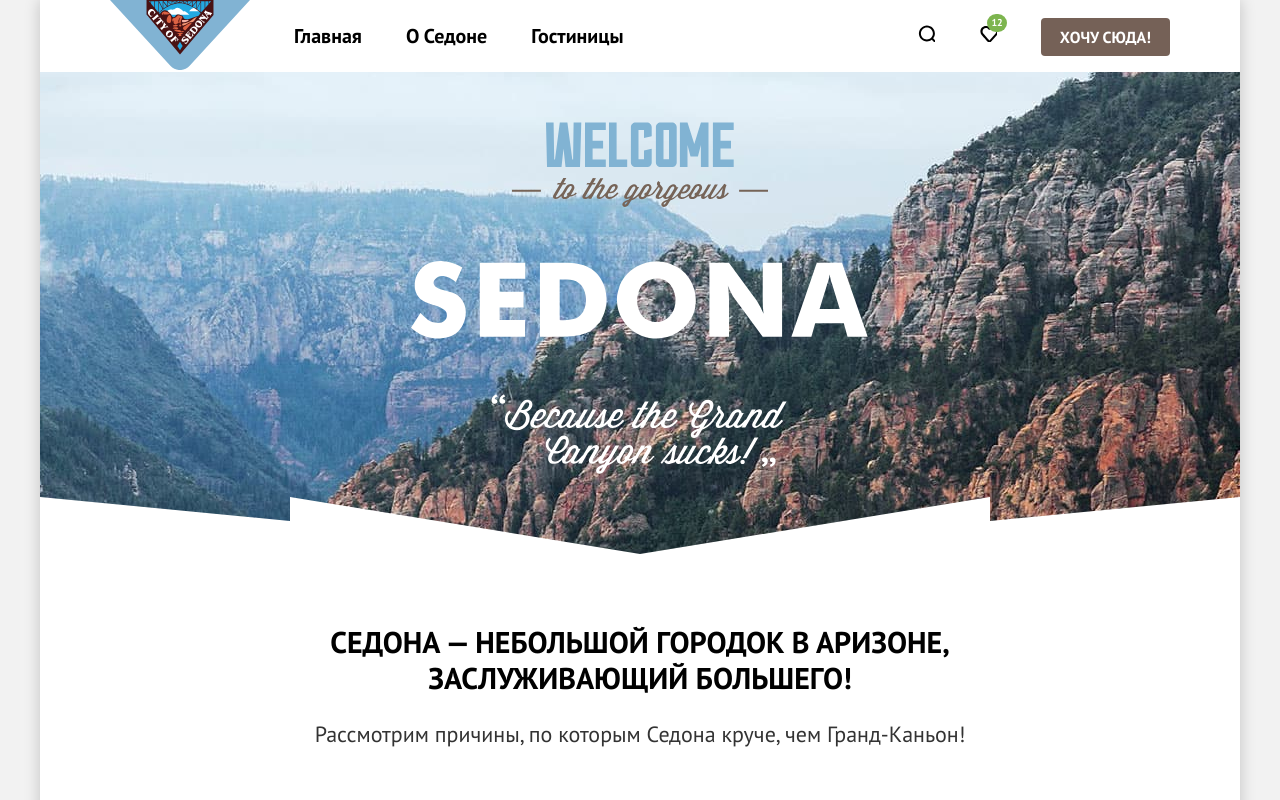
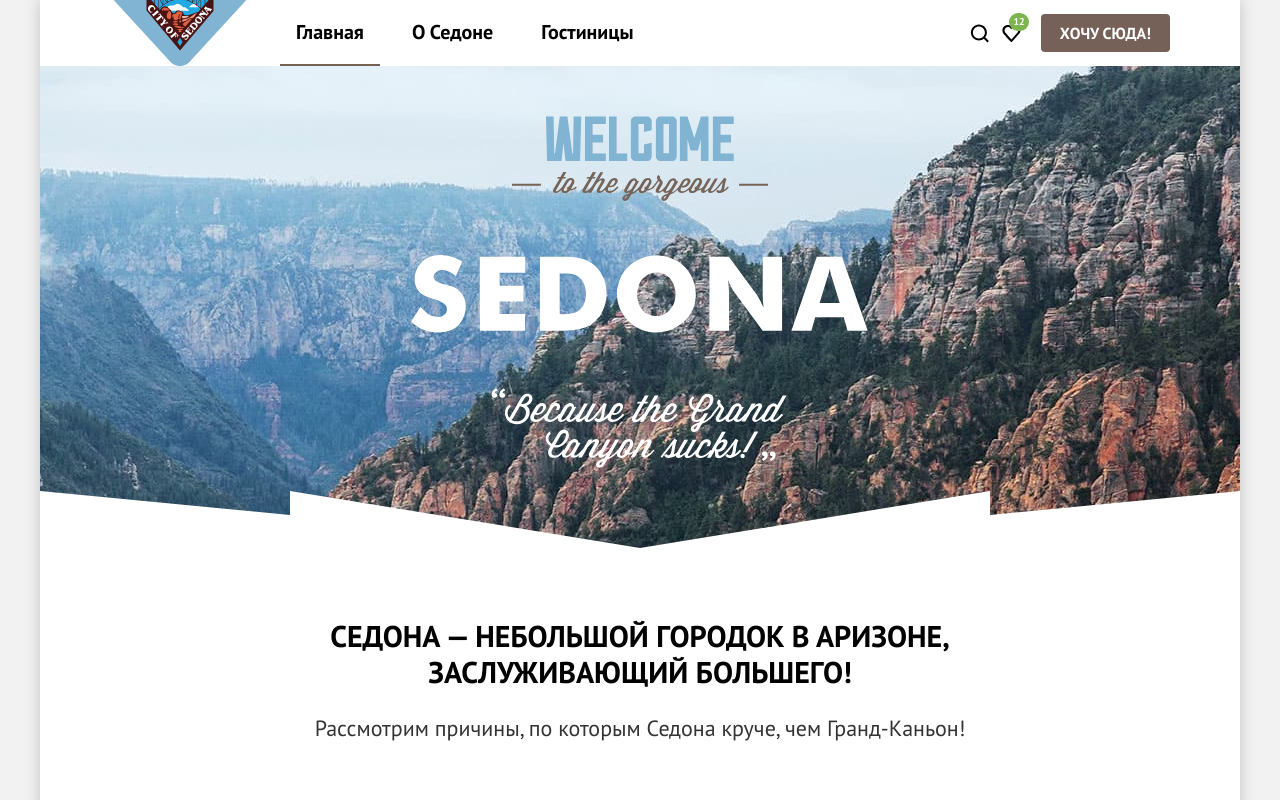
Before and after one commit to htmlacademy-htmlcss/603481-sedona-37, a plain HTML site: page 7/index.html in a window 1280 px wide. Shown: the top 800 px of the page. Drawn offline with Linux system fonts and the light colour scheme.

Commit message:
:heavy_check_mark: Сборка #7

```diff
--- a/7/index.html
+++ b/7/index.html
@@ -18,33 +18,32 @@
       <nav class="navigation">
         <ul class="navigation-list">
           <li class="navigation-list-item">
-            <a class="navigation-item-link navigation-item-active" href="index.html">Главная</a>
+            <a class="navigation-link navigation-link-active" href="index.html">Главная</a>
           </li>
           <li class="navigation-list-item">
-            <a  class="navigation-item-link" href="#">О Седоне</a>
+            <a  class="navigation-link" href="#">О Седоне</a>
           </li>
           <li class="navigation-list-item">
-            <a class="navigation-item-link" href="catalog.html">Гостиницы</a>
+            <a class="navigation-link" href="catalog.html">Гостиницы</a>
           </li>
         </ul>
 
-        <ul class="navigation-list navigation-user">
-          <li class="navigation-list-item">
-            <a class="navigation-item-link navigation-icon-search" href="#">
+        <ul class="navigation-user-list">
+          <li class="navigation-user-item">
+            <a class="navigation-user-link user-link-search" href="#">
               <span class="visually-hidden">Поиск</span>
             </a>
           </li>
-          <li class="navigation-list-item">
-            <a class="navigation-item-link navigation-icon-heart" href="#">
-              <span class="visually-hidden">Отелей в избранном: </span>
-              <span class="user-favorites">12</span>
+          <li class="navigation-user-item">
+            <a class="navigation-user-link user-link-favorites" href="#">
+              <span class="visually-hidden">Отелей в избранном:</span>
+              <span class="favorites-counter">12</span>
             </a>
-          </li>
-          <li class="navigation-list-item">
-            <a class="button button-primary" href="#">Хочу сюда!</a>
           </li>
         </ul>
       </nav>
+
+      <a class="button button-primary" href="#">Хочу сюда!</a>
     </header>
 
   <main class="main-page main-container">
--- a/7/styles/styles.css
+++ b/7/styles/styles.css
@@ -53,16 +53,20 @@ body {
 /* Header */
 .header-page {
   background-color: #ffffff;
+  padding-left: 70px;
+  padding-right: 70px;
   display: flex;
-  padding: 0 70px;
+  align-items: center;
 }
 
+/* Logo */
 .logo-link {
   width: 140px;
   height: 70px;
-  display: inline-block;
+  display: block;
   background-size: cover;
   margin-right: 30px;
+  margin-top: -5px;
 }
 
 .logo-image {
@@ -76,52 +80,92 @@ body {
 /* Navigation */
 .navigation {
   display: flex;
+  flex-wrap: wrap;
   flex-grow: 1;
-  margin-left: 0;
+  margin: 0 20px 0 0;
+  padding: 0;
+
   font-weight: 700;
   font-size: 20px;
   line-height: 24px;
   text-transform: capitalize;
-  position: relative;
 }
 
 .navigation-list {
   max-width: 440px;
   display: flex;
   flex-wrap: wrap;
+  align-items: center;
   margin: 0;
   padding: 0;
-}
-
-.navigation-user {
-  max-width: 370px;
-  margin-left: auto;
 }
 
 .navigation-list-item {
   margin-right: 16px;
   list-style-type: none;
-  position: relative;
-  padding: 24px 14px;
 }
 
 .navigation-list-item:last-child {
   margin-right: 0;
-  padding-right: 0;
-
 }
 
-.navigation-item-link {
+.navigation-link {
   display: block;
+  padding: 20px 16px;
   text-decoration: none;
   color: #000000;
+  border-bottom: 2px solid transparent;
 }
 
-.user-favorites {
+.navigation-link-active,
+.navigation-link:hover {
+  border-bottom: 2px solid #756257;
+}
+
+.navigation-user-list {
+  max-width: 300px;
+  margin-left: auto;
+  display: flex;
+  flex-wrap: wrap;
+  justify-content: center;
+  align-items: center;
+}
+
+.navigation-user-item {
+  list-style-type: none;
+  margin-right: 12px;
+}
+
+.navigation-user-item:last-child {
+  margin-right: 0;
+}
+
+.navigation-user-link {
+  display: block;
+}
+
+.user-link-search {
+  display: block;
+  width: 20px;
+  height: 20px;
+  background-image: url("../images/svg/icons/search.svg");
+  background-repeat: no-repeat;
+}
+
+.user-link-favorites {
+  position: relative;
+  display: block;
+  width: 20px;
+  height: 20px;
+  background-image: url("../images/svg/icons/heart.svg");
+  background-repeat: no-repeat;
+}
+
+.favorites-counter {
   position: absolute;
   content: "";
-  top: 14px;
-  right: 4px;
+  top: -10px;
+  right: -8px;
   display: flex;
   justify-content: center;
   align-items: center;
@@ -134,19 +178,6 @@ body {
   padding: 4px;
 }
 
-.navigation-icon-heart {
-  width: 18px;
-  height: 18px;
-  background-image: url("../images/svg/icons/heart.svg");
-  background-repeat: no-repeat;
-}
-
-.navigation-icon-search{
-  width: 18px;
-  height: 18px;
-  background-image: url("../images/svg/icons/search.svg");
-  background-repeat: no-repeat;
-}
 
 /* Main */
 .main-container {
```
Also changed, not shown: 7/catalog.html (+12 -13 lines).
